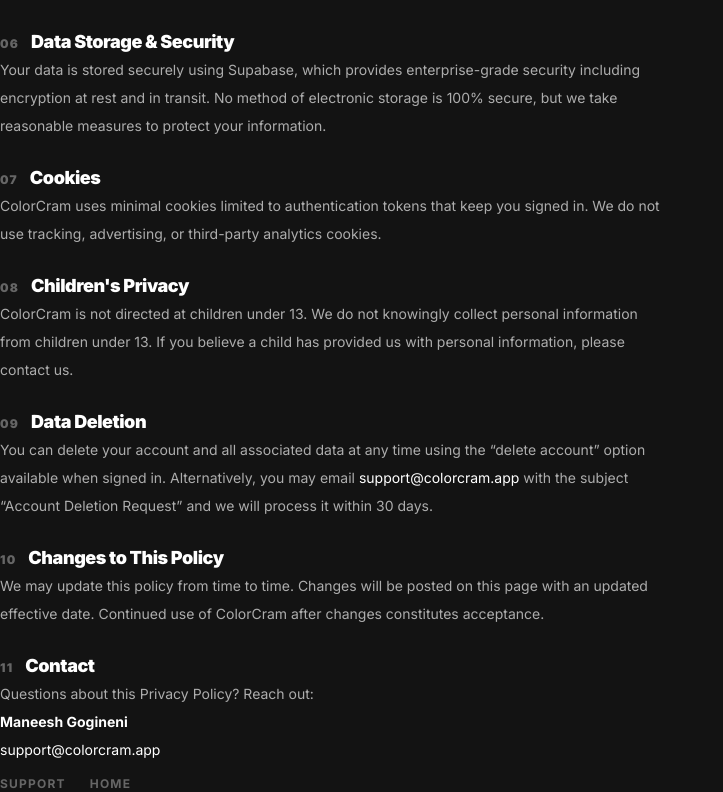
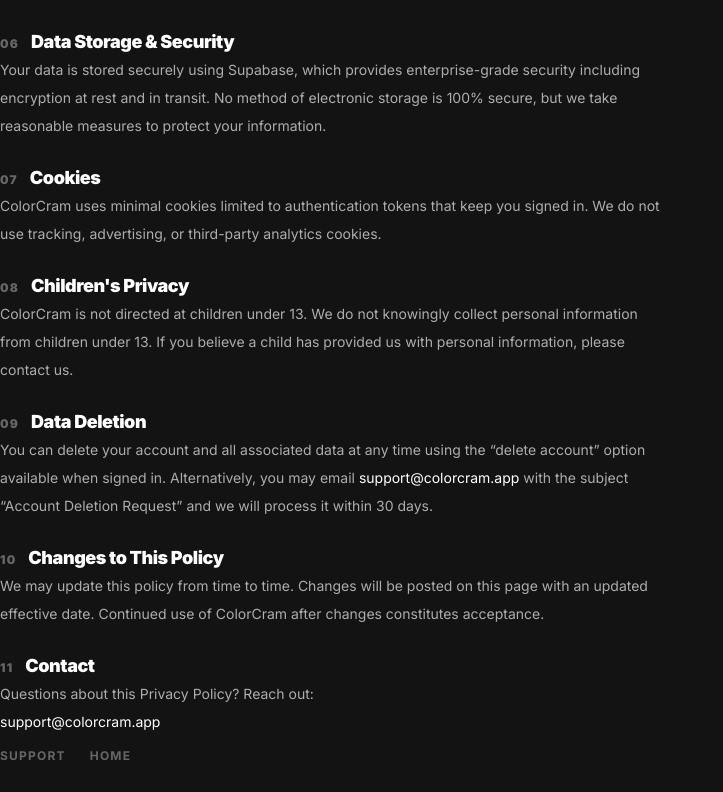
Before and after one commit to maneeshg99/ColorCram, a Next.js app in the folder apps/web/: page /privacy in a window 1280 px wide. Shown: the part 751-1543 px from the top of the page, without its empty margins (0-723 px from the left). After the commit the page ends 1515 px from the top, so only its background shows below. Built offline with nearby package versions, Linux system fonts and the light colour scheme; no server answers.

Commit message:
Update page.tsx

```diff
--- a/apps/web/src/app/privacy/page.tsx
+++ b/apps/web/src/app/privacy/page.tsx
@@ -208,7 +208,6 @@
           <Section number="11" title="Contact">
             <p>Questions about this Privacy Policy? Reach out:</p>
             <div className="mt-2 space-y-1">
-              <p className="text-white font-semibold">Maneesh Gogineni</p>
               <p>
                 <a
                   href="mailto:support@colorcram.app"
```
